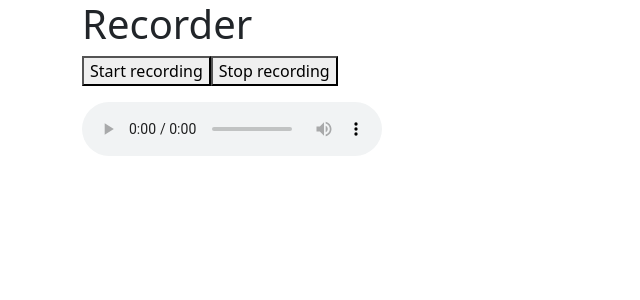
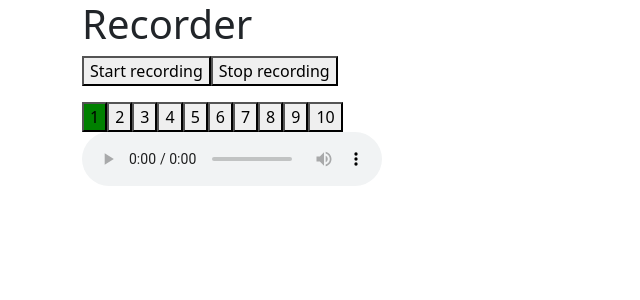
Before and after one commit to SamoiIenko/harmonica, a React (Create React App) app: page /create in a window 1280 px wide. Shown: the top 300 px of the page, without its empty margins (0-640 px from the left). Built offline with nearby package versions, Linux system fonts and the light colour scheme; no server answers.

Commit message:
buttons tests

```diff
--- a/src/features/audio/soundRecorder/ui/index.jsx
+++ b/src/features/audio/soundRecorder/ui/index.jsx
@@ -1,6 +1,17 @@
-import { memo } from 'react'
+import { memo, useEffect, useState } from 'react'
 
 const _SoundRecorder = () => {
+  const [activeNote, setActiveNote] = useState(null)
+
+  useEffect(() => {
+    if (activeNote) {
+      const timer = setTimeout(() => setActiveNote(null), 1000)
+      return () => clearTimeout(timer)
+    }
+  }, [activeNote])
+
+  const noteHandler = (notePosition) => setActiveNote(notePosition)
+
   const audioList = document.getElementById('audioList')
   const audioPlayer = document.getElementById('audioPlayer')
   let mediaRecorder
@@ -19,13 +30,15 @@ const _SoundRecorder = () => {
         }
 
         mediaRecorder.onstop = function () {
-          const audioBlob = new Blob(audioChunks, { type: 'audio/wav' })
+          const audioBlob = new Blob(audioChunks, { type: 'audio/webm' })
           const audioURL = URL.createObjectURL(audioBlob)
           const listItem = document.createElement('li')
           const audioLink = document.createElement('a')
           audioLink.href = audioURL
-          audioLink.download = 'audio.wav'
+          audioLink.download = 'audio.webm'
           audioLink.textContent = 'Download Audio'
+
+          console.log(audioLink)
           listItem.appendChild(audioLink)
           audioList.appendChild(listItem)
           audioPlayer.src = audioURL
@@ -58,6 +71,25 @@ const _SoundRecorder = () => {
       <button onClick={startRecordingButton}>Start recording</button>
       <button onClick={stopRecordingBuutton}>Stop recording</button>
       <ul id="audioList"></ul>
+      <div>
+        <button
+          style={{
+            backgroundColor: activeNote ? '#ffe26e' : 'green',
+          }}
+          onClick={(e) => noteHandler('one')}
+        >
+          1
+        </button>
+        <button onClick={(e) => noteHandler(activeNote, e.target)}>2</button>
+        <button onClick={(e) => noteHandler(activeNote, e.target)}>3</button>
+        <button onClick={(e) => noteHandler('four', e.target)}>4</button>
+        <button onClick={(e) => noteHandler('five', e.target)}>5</button>
+        <button onClick={(e) => noteHandler('six', e.target)}>6</button>
+        <button onClick={(e) => noteHandler('seven', e.target)}>7</button>
+        <button onClick={(e) => noteHandler('eight', e.target)}>8</button>
+        <button onClick={(e) => noteHandler('nine', e.target)}>9</button>
+        <button onClick={(e) => noteHandler('ten', e.target)}>10</button>
+      </div>
 
       <audio id="audioPlayer" controls></audio>
     </div>
```
